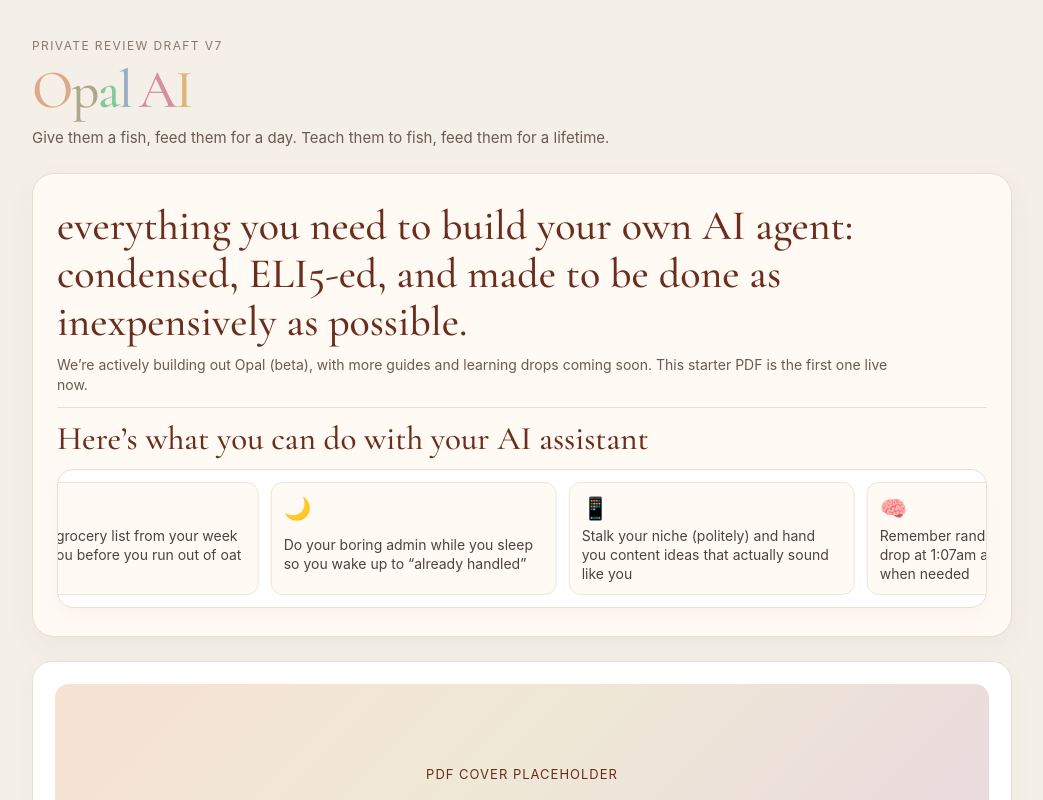
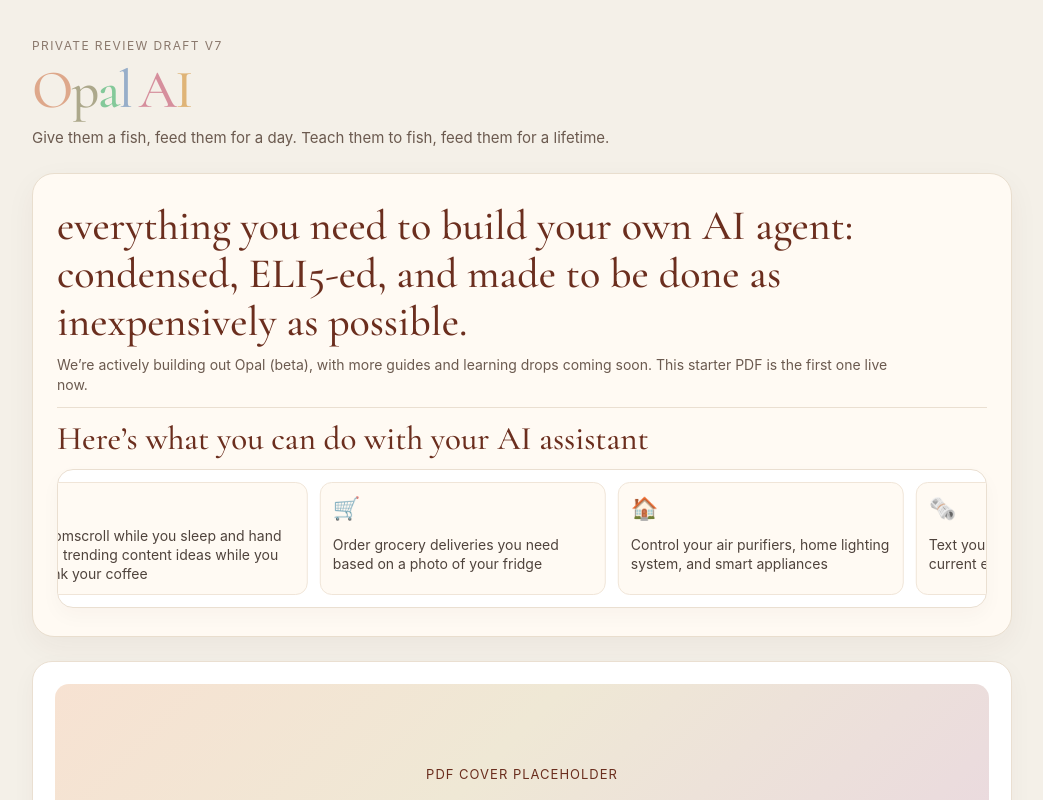
Before and after one commit to opal-the-bot/agent-inbox-mvp, a Next.js app: page /review/opal-ela-7xk9m2/landing in a window 1280 px wide. Shown: the top 800 px of the page, without its empty margins (118-1161 px from the left). Built offline with nearby package versions, Linux system fonts and the light colour scheme.

Commit message:
Update scrolling capability items to requested personalized set

```diff
--- a/app/review/opal-ela-7xk9m2/landing/page.tsx
+++ b/app/review/opal-ela-7xk9m2/landing/page.tsx
@@ -12,14 +12,13 @@ const outcomes = [
 ];
 
 const marqueeItems = [
-  { icon: '📧', text: 'Unsubscribe from junk mail you hate & draft perfect replies to your scary boss before you wake up' },
-  { icon: '🛒', text: 'Build your grocery list from your week + remind you before you run out of oat milk' },
-  { icon: '🌙', text: 'Do your boring admin while you sleep so you wake up to “already handled”' },
-  { icon: '📱', text: 'Stalk your niche (politely) and hand you content ideas that actually sound like you' },
-  { icon: '🧠', text: 'Remember random genius ideas you drop at 1:07am and resurface them when needed' },
-  { icon: '📅', text: 'Give you a no-BS morning plan so you stop doomscrolling and start moving' },
-  { icon: '🧾', text: 'Turn messy meeting notes into clear action steps with owners and deadlines' },
-  { icon: '✈️', text: 'Compare flight options and prep a trip shortlist before your coffee is ready' }
+  { icon: '🧠', text: 'Remember genius ideas you drop at 1:07am and resurface them when needed' },
+  { icon: '📱', text: 'Doomscroll while you sleep and hand you trending content ideas while you drink your coffee' },
+  { icon: '🛒', text: 'Order grocery deliveries you need based on a photo of your fridge' },
+  { icon: '🏠', text: 'Control your air purifiers, home lighting system, and smart appliances' },
+  { icon: '🗞️', text: 'Text you a brief every day at 6am on current events you care about' },
+  { icon: '🌙', text: 'Do boring admin while you sleep so you wake up to “already handled”' },
+  { icon: '📧', text: 'Unsubscribe from junk mail and draft work email replies' }
 ];
 
 export const metadata = {
```
